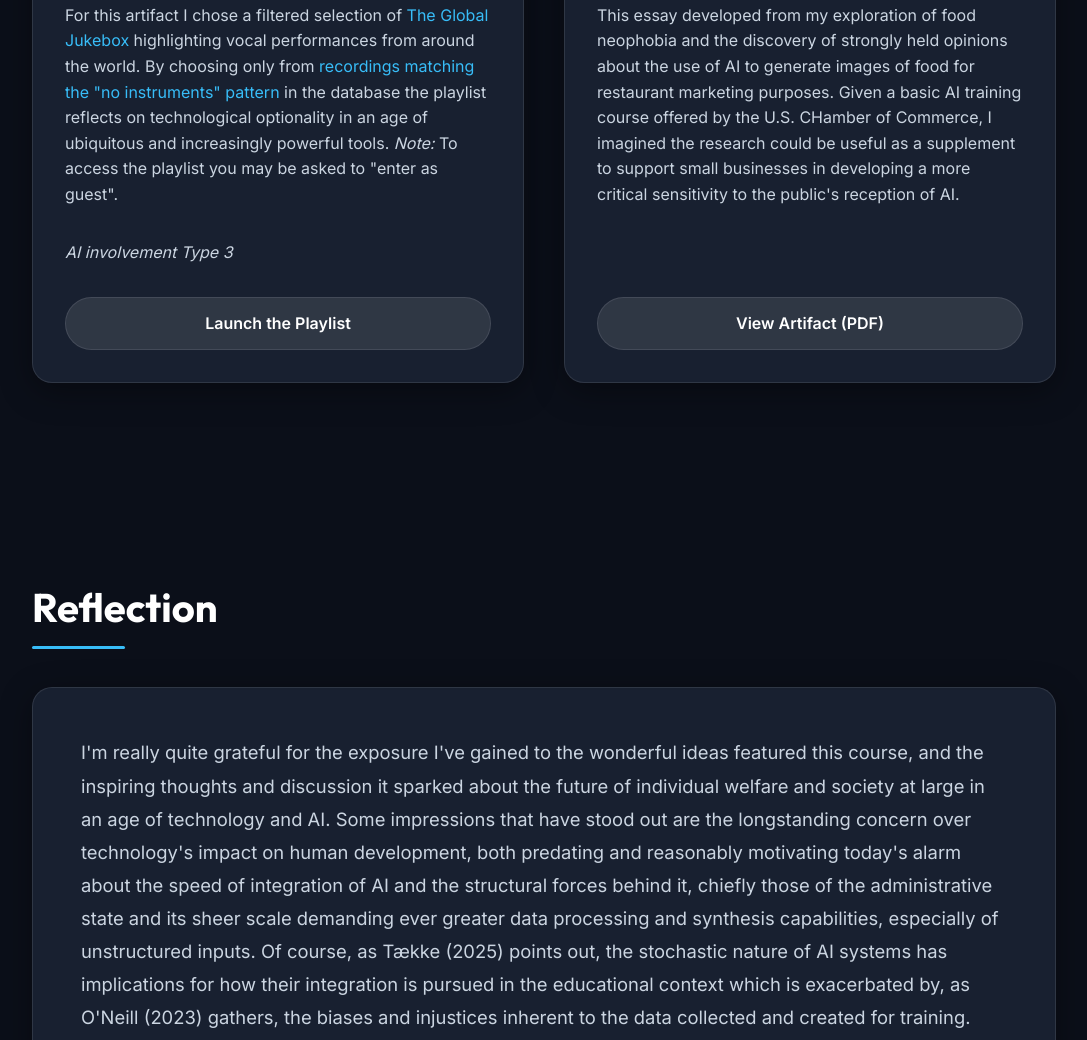
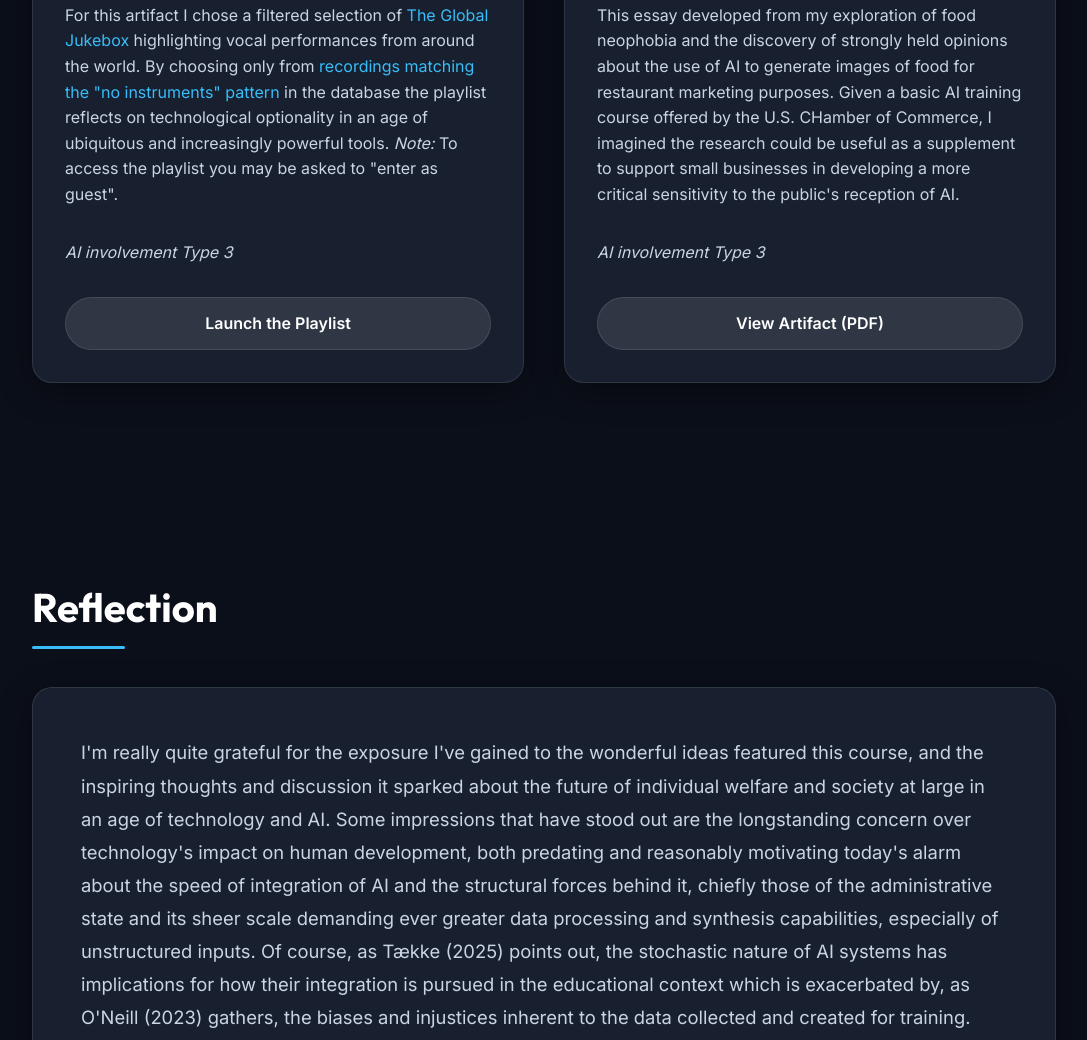
Before and after one commit to adelevett/EDTECH569_PORTFOLIO, a plain HTML site: page index.html in a window 1280 px wide. Shown: the part 3967-5007 px from the top of the page, without its empty margins (96-1183 px from the left). Drawn offline with Linux system fonts and the light colour scheme.

Commit message:
ai rating

```diff
--- a/index.html
+++ b/index.html
@@ -152,7 +152,7 @@
                         <span class="tag">Academic Essay</span>
                         <h3>Eye for AI</h3>
                         <p>This essay developed from my exploration of food neophobia and the discovery of strongly held opinions about the use of AI to generate images of food for restaurant marketing purposes. Given a basic AI training course offered by the U.S. CHamber of Commerce, I imagined the research could be useful as a supplement to support small businesses in developing a more critical sensitivity to the public's reception of AI.</p>
-                        <a href="Eye%20for%20AI.pdf" target="_blank" rel="noopener noreferrer" class="btn-secondary">View Artifact (PDF)</a>
+                        <p><i>AI involvement Type 3</i></p><a href="Eye%20for%20AI.pdf" target="_blank" rel="noopener noreferrer" class="btn-secondary">View Artifact (PDF)</a>
                     </div>
                 </article>
             </div>
```
